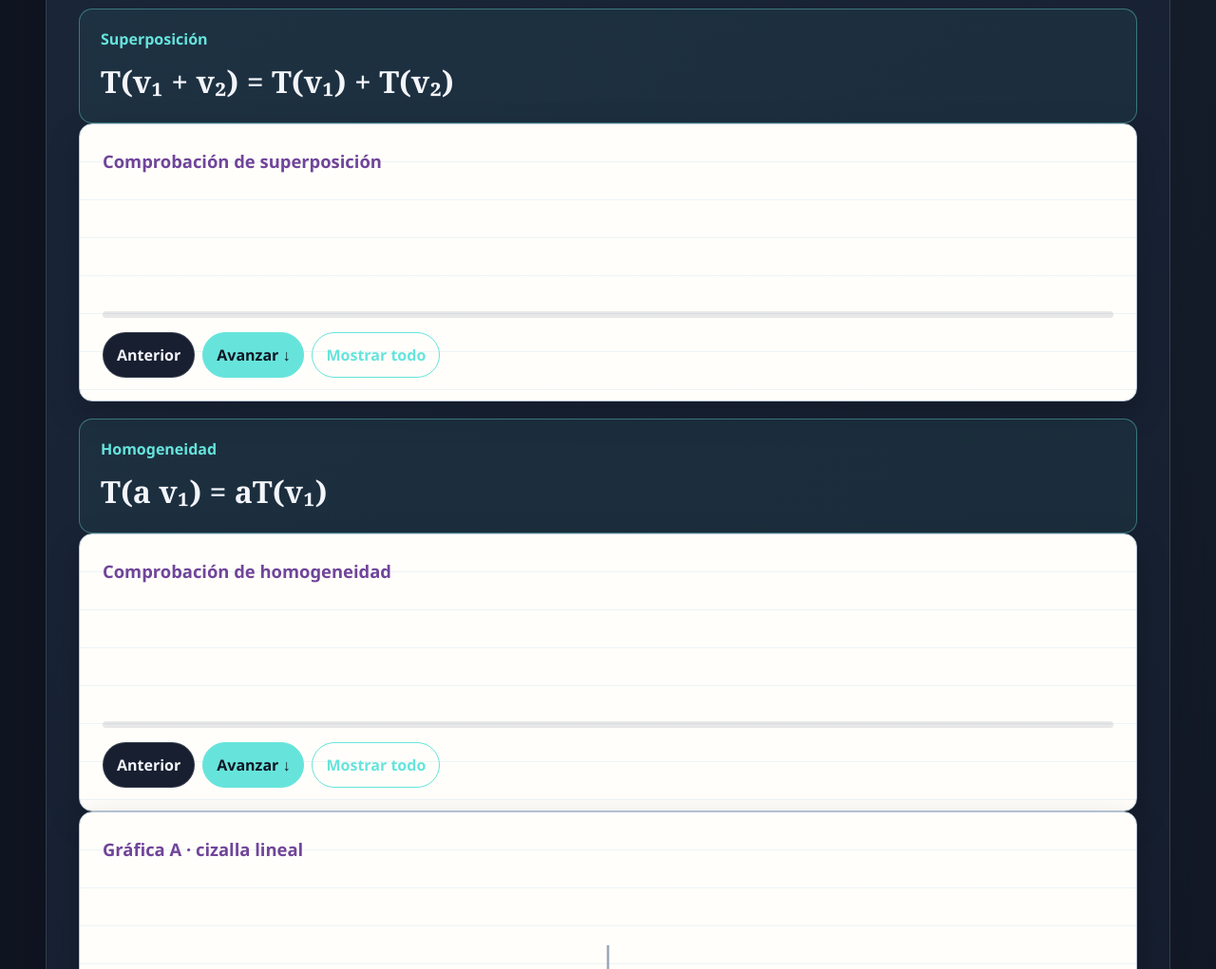
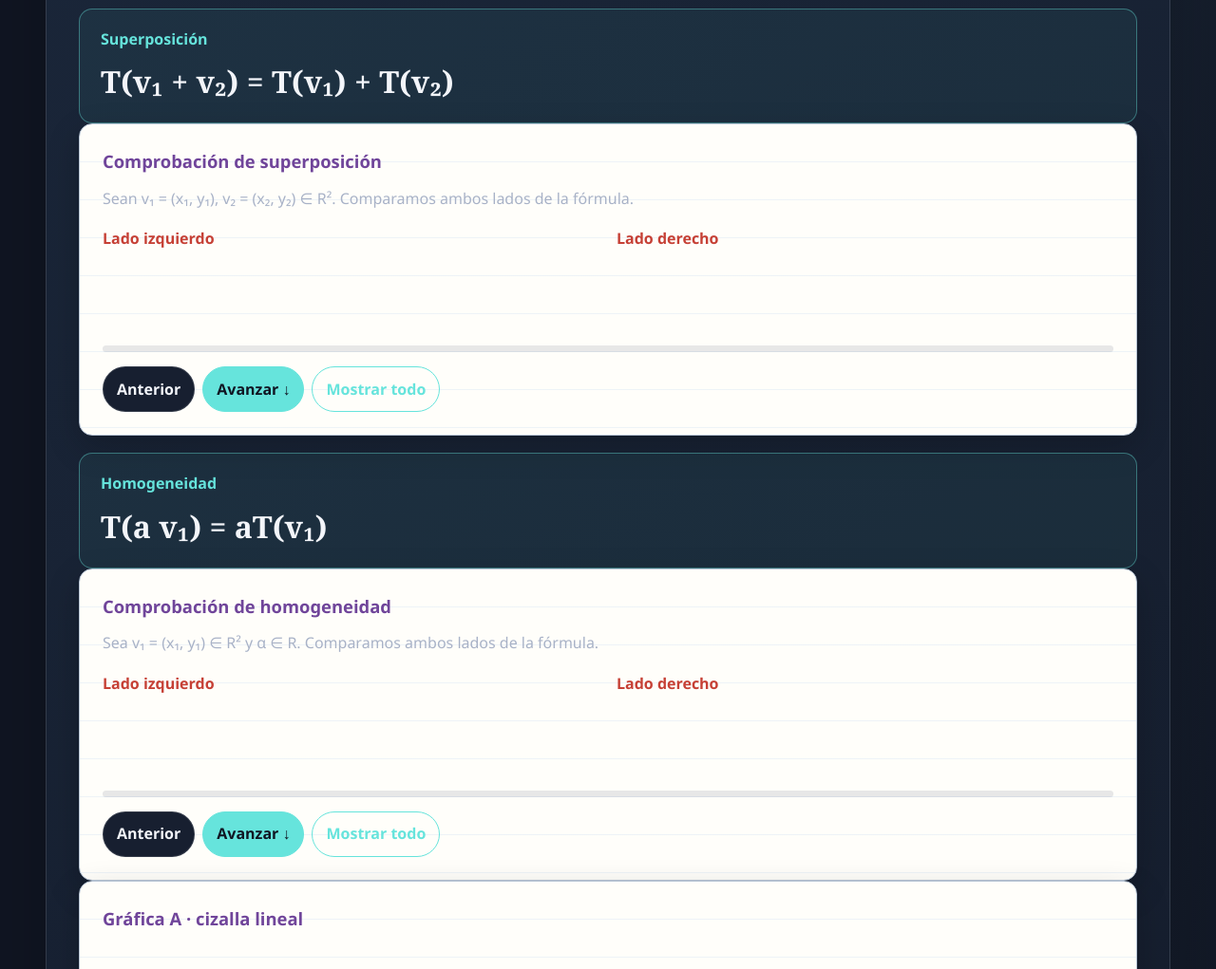
Before and after one commit to yoyipapeos/Presentaciones, a plain HTML site: page index.html in a window 1280 px wide. Shown: the part 2840-3861 px from the top of the page at 95% size. Drawn offline with Linux system fonts and the light colour scheme.

Commit message:
Show Exercise A proofs side by side

```diff
--- a/index.html
+++ b/index.html
@@ -103,6 +103,9 @@
     .paper, .graph-paper { padding: clamp(16px, 3vw, 24px); border: 1px solid #b8c5d5; border-radius: 14px; color: #17243b; background: repeating-linear-gradient(to bottom, #fffefa 0, #fffefa 39px, #dce8f4 40px); box-shadow: 0 12px 35px #0003; }
     .paper h3, .graph-paper h3 { color: #70459a; margin: 0 0 10px; }
     .paper-lines { min-height: 120px; }
+    .paper-lines.proof-columns { display: grid; grid-template-columns: repeat(2, minmax(0, 1fr)); gap: 18px; }
+    .paper-side { min-width: 0; }
+    .paper-side h4 { margin: 8px 0; color: #c64035; font: 700 1rem/1.4 "Segoe UI", system-ui, sans-serif; }
     .paper-line { padding: 9px 0; border-bottom: 1px solid #d3deeb; color: #1767a6; font: 500 clamp(1rem, 2.2vw, 1.35rem)/1.65 "Cambria Math", Cambria, Georgia, serif; overflow-wrap: anywhere; }
     .paper-line:last-child { border-bottom: 0; }
     .paper-line.result-no { color: #c64035; }
@@ -155,6 +158,7 @@
       .properties { grid-template-columns: 1fr; }
       .paper-controls { display: grid; grid-template-columns: 1fr 1fr; }
       .paper-controls .button { width: 100%; }
+      .paper-lines.proof-columns { grid-template-columns: 1fr; }
       footer { flex-direction: column; padding-bottom: 90px; }
       .floating-nav { display: none; }
     }
@@ -226,9 +230,9 @@
         <h3 id="exercise-a-heading">Ejercicio A · Transformación lineal</h3>
         <div class="exercise-box"><div class="tag">Regla de correspondencia</div><div class="formula">T(x, y) = (x + 0.5y, y)</div></div>
         <div class="law"><h4>Superposición</h4><div class="formula">T(v₁ + v₂) = T(v₁) + T(v₂)</div></div>
-        <article class="paper"><h3>Comprobación de superposición</h3><div class="paper-lines" id="a-superposition-lines" aria-live="polite"></div><div class="paper-progress"><span id="a-superposition-progress"></span></div><div class="paper-controls"><button class="button secondary" type="button" id="a-superposition-back">Anterior</button><button class="button" type="button" id="a-superposition-next">Avanzar</button><button class="button quiet" type="button" id="a-superposition-all">Mostrar todo</button></div></article>
+        <article class="paper"><h3>Comprobación de superposición</h3><p>Sean v₁ = (x₁, y₁), v₂ = (x₂, y₂) ∈ R². Comparamos ambos lados de la fórmula.</p><div class="paper-lines proof-columns" id="a-superposition-lines" aria-live="polite"></div><div class="paper-progress"><span id="a-superposition-progress"></span></div><div class="paper-controls"><button class="button secondary" type="button" id="a-superposition-back">Anterior</button><button class="button" type="button" id="a-superposition-next">Avanzar</button><button class="button quiet" type="button" id="a-superposition-all">Mostrar todo</button></div></article>
         <div class="law"><h4>Homogeneidad</h4><div class="formula">T(a v₁) = aT(v₁)</div></div>
-        <article class="paper"><h3>Comprobación de homogeneidad</h3><div class="paper-lines" id="a-homogeneity-lines" aria-live="polite"></div><div class="paper-progress"><span id="a-homogeneity-progress"></span></div><div class="paper-controls"><button class="button secondary" type="button" id="a-homogeneity-back">Anterior</button><button class="button" type="button" id="a-homogeneity-next">Avanzar</button><button class="button quiet" type="button" id="a-homogeneity-all">Mostrar todo</button></div></article>
+        <article class="paper"><h3>Comprobación de homogeneidad</h3><p>Sea v₁ = (x₁, y₁) ∈ R² y α ∈ R. Comparamos ambos lados de la fórmula.</p><div class="paper-lines proof-columns" id="a-homogeneity-lines" aria-live="polite"></div><div class="paper-progress"><span id="a-homogeneity-progress"></span></div><div class="paper-controls"><button class="button secondary" type="button" id="a-homogeneity-back">Anterior</button><button class="button" type="button" id="a-homogeneity-next">Avanzar</button><button class="button quiet" type="button" id="a-homogeneity-all">Mostrar todo</button></div></article>
         <div class="verdict" id="a-verdict" aria-live="polite"></div>
         <article class="graph-paper"><h3>Gráfica A · cizalla lineal</h3><svg viewBox="0 0 420 340" role="img" aria-label="Plano cartesiano: T(x,y)=(x+0.5y,y) inclina la cuadrícula conservando el origen"><g id="a-original" fill="none" stroke="#66758c" stroke-opacity=".45"></g><g id="a-mapped" fill="none" stroke="#1885cb" stroke-width="2"></g><path d="M30 170H390M210 310V30" stroke="#9ba8b8"/></svg><p class="graph-caption">La cuadrícula se inclina, pero el origen permanece fijo.</p></article>
       </article>
@@ -405,20 +409,20 @@
     const proofSteps = {
       a: {
         superposition: [
-          "Sean v₁ = (x₁, y₁), v₂ = (x₂, y₂) ∈ R².",
-          "T(v₁ + v₂) = T(v₁) + T(v₂)  ← Aplicamos la fórmula de superposición",
-          "T(v₁ + v₂) = T(x₁ + x₂, y₁ + y₂)",
-          "= (x₁ + x₂ + 0.5(y₁ + y₂), y₁ + y₂)",
-          "= (x₁ + 0.5y₁, y₁) + (x₂ + 0.5y₂, y₂)",
-          "= T(v₁) + T(v₂)  ✓"
+          { side: "left", text: "T(v₁ + v₂) = T((x₁, y₁) + (x₂, y₂))" },
+          { side: "left", text: "= T(x₁ + x₂, y₁ + y₂)" },
+          { side: "left", text: "= ((x₁ + x₂) + 0.5(y₁ + y₂), y₁ + y₂)" },
+          { side: "right", text: "T(v₁) + T(v₂) = T(x₁, y₁) + T(x₂, y₂)" },
+          { side: "right", text: "= (x₁ + 0.5y₁, y₁) + (x₂ + 0.5y₂, y₂)" },
+          { side: "right", text: "= ((x₁ + x₂) + 0.5(y₁ + y₂), y₁ + y₂)" }
         ],
         homogeneity: [
-          "Sea a ∈ R y v₁ = (x₁, y₁) ∈ R².",
-          "T(av₁) = aT(v₁)  ← Aplicamos la fórmula de homogeneidad",
-          "T(av₁) = T(ax₁, ay₁)",
-          "= (ax₁ + 0.5ay₁, ay₁)",
-          "= a(x₁ + 0.5y₁, y₁)",
-          "= aT(v₁)  ✓"
+          { side: "left", text: "T(αv₁) = T(α(x₁, y₁))" },
+          { side: "left", text: "= T(αx₁, αy₁)" },
+          { side: "left", text: "= (αx₁ + 0.5αy₁, αy₁)" },
+          { side: "right", text: "αT(v₁) = αT(x₁, y₁)" },
+          { side: "right", text: "= α(x₁ + 0.5y₁, y₁)" },
+          { side: "right", text: "= (αx₁ + 0.5αy₁, αy₁)" }
         ]
       },
       b: {
@@ -451,6 +455,20 @@
         const next = document.querySelector(`#${exercise}-${kind}-next`);
         const all = document.querySelector(`#${exercise}-${kind}-all`);
         const verdict = document.querySelector(`#${exercise}-verdict`);
+        const renderedRows = [];
+        const sides = exercise === "a" ? {
+          left: document.createElement("div"),
+          right: document.createElement("div")
+        } : null;
+        if (sides) {
+          for (const [side, label] of [["left", "Lado izquierdo"], ["right", "Lado derecho"]]) {
+            const heading = document.createElement("h4");
+            heading.textContent = label;
+            sides[side].className = "paper-side";
+            sides[side].append(heading);
+            lines.append(sides[side]);
+          }
+        }
         const render = () => {
           progress.style.width = `${shown / proofSteps[exercise][kind].length * 100}%`;
           back.disabled = shown === 0;
@@ -473,10 +491,13 @@
           if (shown >= proofSteps[exercise][kind].length) return;
           const row = document.createElement("div");
           row.className = "paper-line";
-          row.textContent = proofSteps[exercise][kind][shown];
+          const step = proofSteps[exercise][kind][shown];
+          row.textContent = typeof step === "string" ? step : step.text;
           if (row.textContent.includes("✓")) row.classList.add("result-yes");
           if (row.textContent.includes("✗")) row.classList.add("result-no");
-          lines.append(row);
+          if (sides) sides[step.side].append(row);
+          else lines.append(row);
+          renderedRows.push(row);
           shown++;
           proofState[exercise][kind] = shown;
           render();
@@ -486,7 +507,7 @@
           if (!shown) return;
           shown--;
           proofState[exercise][kind] = shown;
-          lines.lastElementChild.remove();
+          renderedRows.pop().remove();
           render();
         });
         all.addEventListener("click", () => {
```
